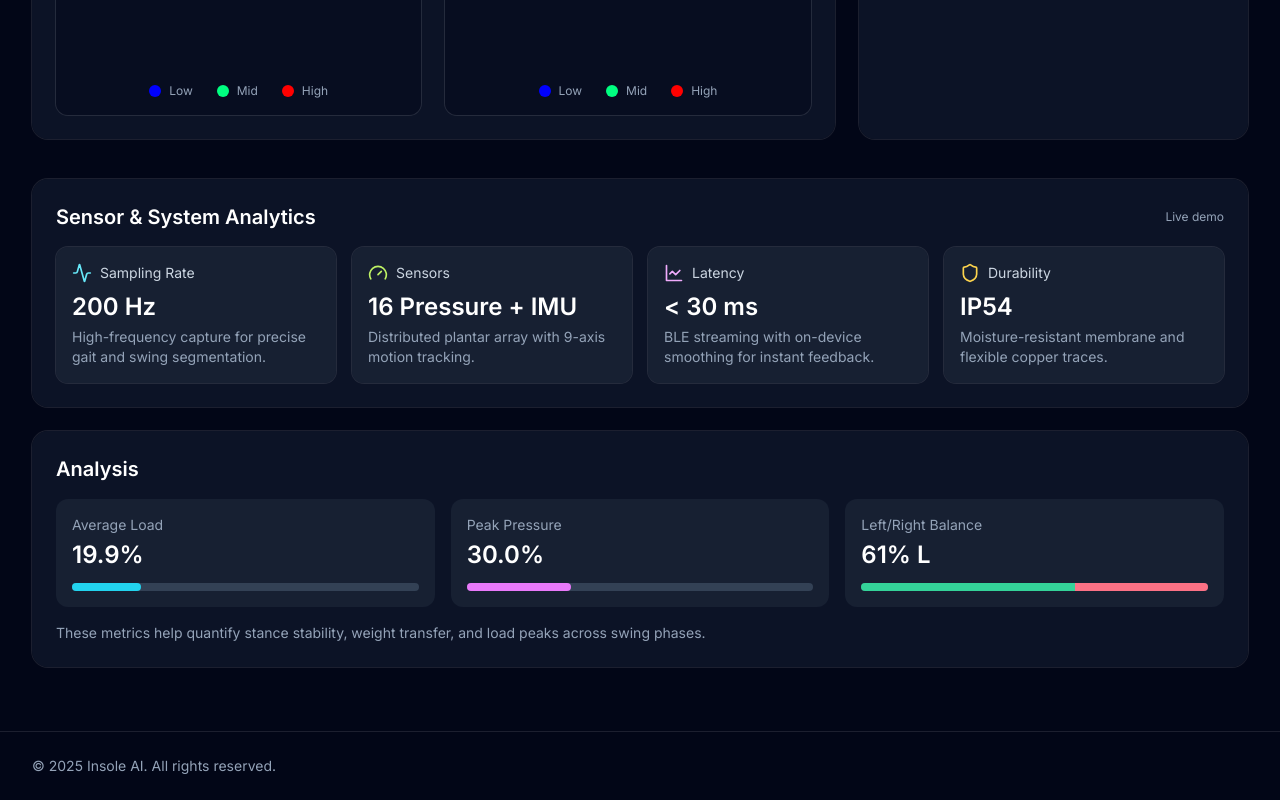
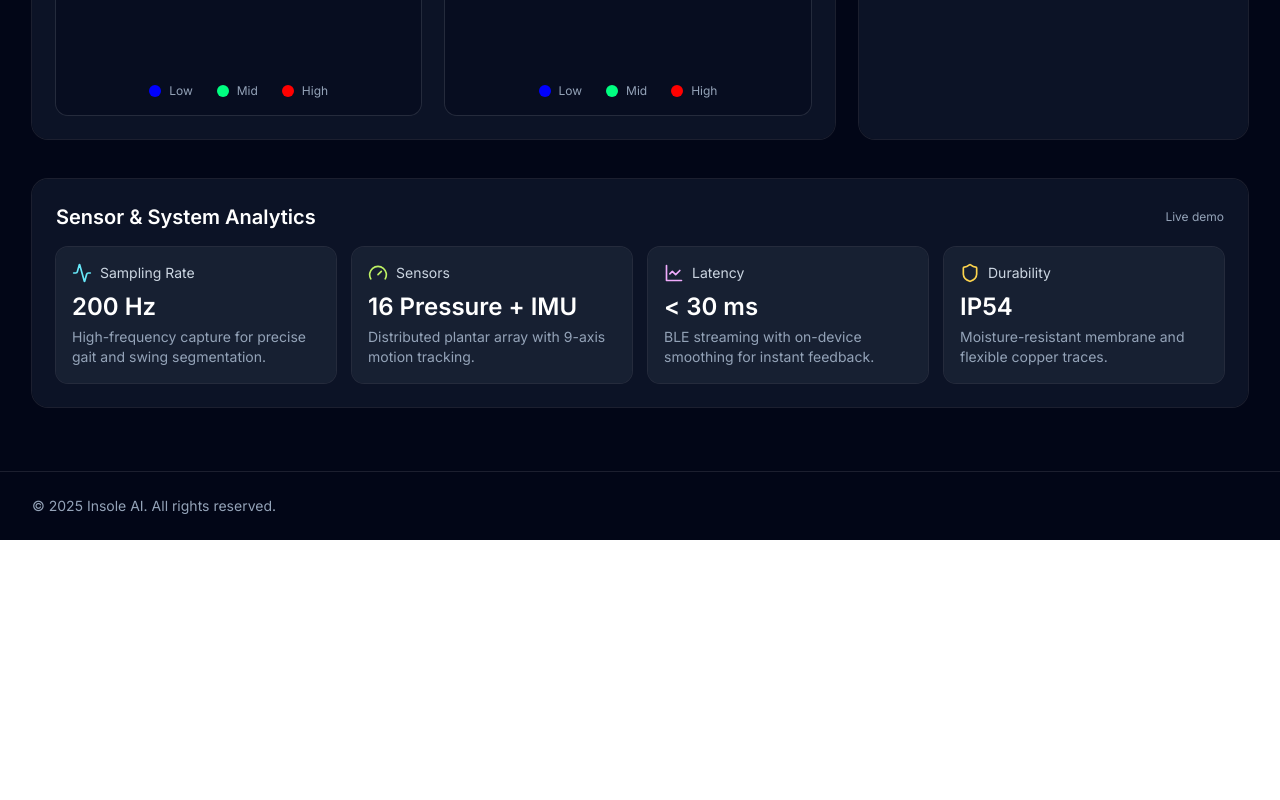
Before and after one commit to gramtop961/frontend-repo_31ek97gu_dpjbyd, a React (Vite) app: page / in a window 1280 px wide. Shown: the part 2266-3066 px from the top of the page. After the commit the page ends 2806 px from the top, so only its background shows below. Built offline with nearby package versions, Linux system fonts and the light colour scheme; a web font is replaced by a local one.

Commit message:
Update project prj_31ek97gu - 2025-11-07T08:39:42.168Z

```diff
--- a/src/App.jsx
+++ b/src/App.jsx
@@ -3,7 +3,6 @@ import Hero from './components/Hero';
 import Insole3D from './components/Insole3D';
 import PressureMap from './components/PressureMap';
 import SensorAnalytics from './components/SensorAnalytics';
-import AnalysisPanel from './components/AnalysisPanel';
 
 export default function App() {
   return (
@@ -35,7 +34,6 @@ export default function App() {
 
         <section id="analytics" className="grid gap-6">
           <SensorAnalytics />
-          <AnalysisPanel />
         </section>
       </main>
 
```
Also changed, not shown: 1 other file (tests, documents, lock files or other folders).
